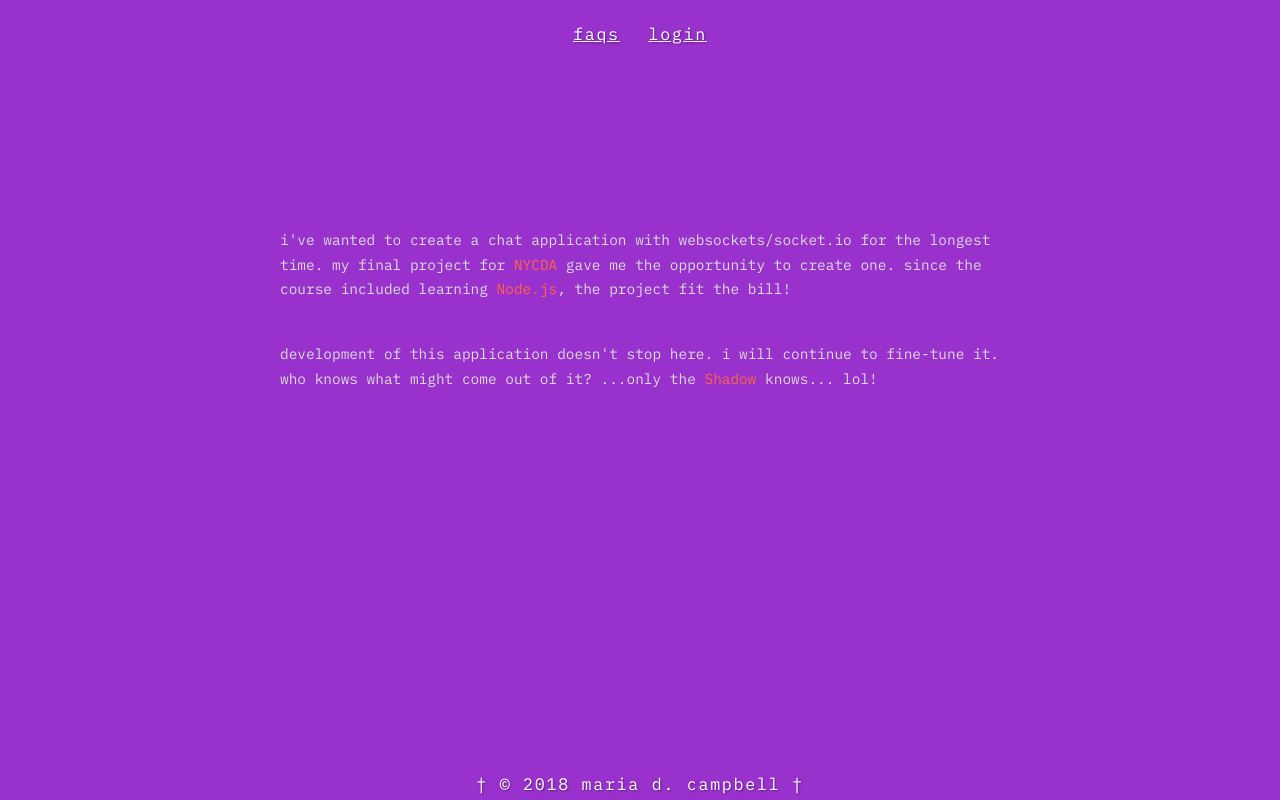
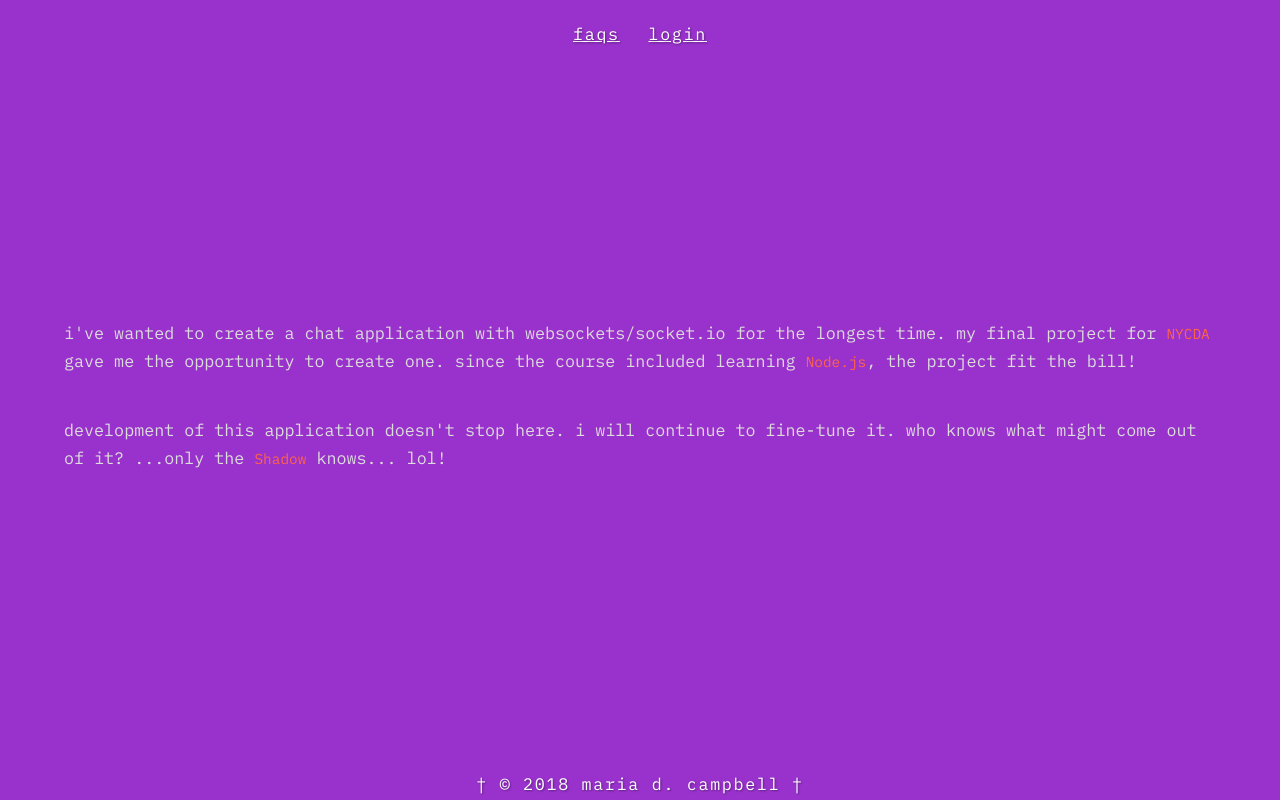
Before and after one commit to njokdan/node-chat-app, a website: page public/about.html in a window 1280 px wide. Drawn offline with Linux system fonts and the light colour scheme.

Commit message:
Add changes to about page

```diff
--- a/public/style/partials/_content.scss
+++ b/public/style/partials/_content.scss
@@ -11,23 +11,25 @@
 
 .about-content {
     margin: 0 auto;
+    display: flex;
+    flex-direction: column;
+    justify-content: center;
 }
 
 .faqs-content,
 .about-content {
     width: 90%;
-    max-width: 800px;
 }
 
 .inner-about-content {
     display: flex;
     flex-direction: column;
-    justify-content: center;
-    margin: 20% auto 0;
-    width: 90%;
-    max-width: 800px;
+    vertical-align: middle;
+    margin: 20% auto;
+    width: 100%;
     p {
         margin: 20px auto;
+        font-size: 1.1rem;
     }
 }
 
```
Also changed, not shown: public/style/style.css, 1 other file.
